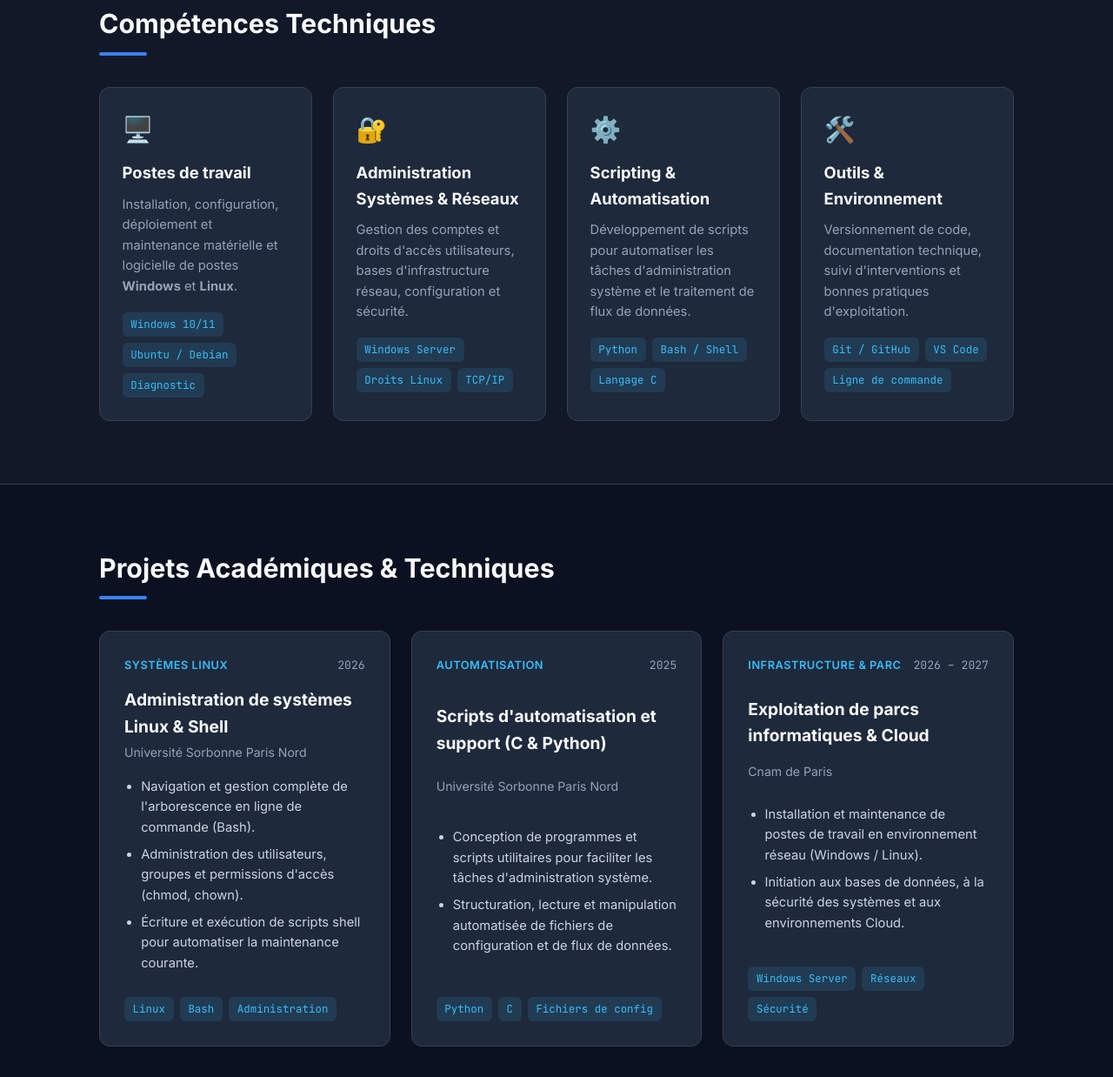
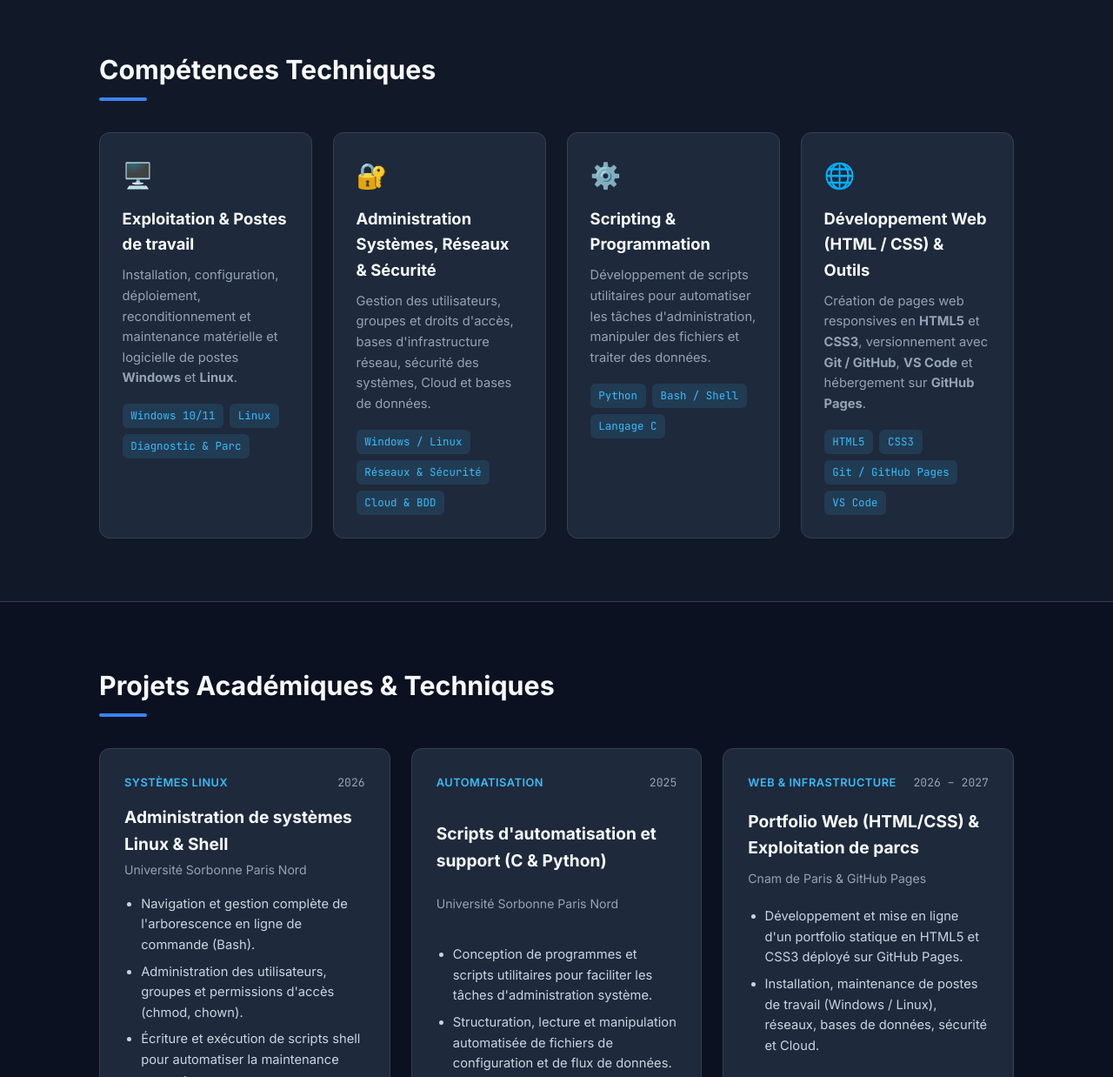
Before and after one commit to Meh-it/Portfolio-Mehdi, a plain HTML site: page index.html in a window 1280 px wide. Shown: the part 1332-2570 px from the top of the page at 87% size. Drawn offline with Linux system fonts and the light colour scheme.

Commit message:
Revise portfolio content and metadata in index.html
Updated portfolio details and improved descriptions throughout the HTML file.

```diff
--- a/index.html
+++ b/index.html
@@ -3,8 +3,8 @@
 <head>
   <meta charset="UTF-8" />
   <meta name="viewport" content="width=device-width, initial-scale=1.0" />
-  <title>Mehdi Chargui — Portfolio | Technicien Support & Systèmes</title>
-  <meta name="description" content="Portfolio de Mehdi Chargui, étudiant en DSP Développement et exploitation de parcs informatiques au Cnam de Paris. Recherche de stage Technicien support informatique (mars – avril 2027)." />
+  <title>Mehdi Chargui — Portfolio | Technicien Support &amp; Systèmes</title>
+  <meta name="description" content="Portfolio de Mehdi Chargui, étudiant en DSP Développement et exploitation de parcs informatiques au Cnam de Paris. Recherche de stage Technicien support informatique (1er mars – 23 avril 2027, modulable)." />
   <link rel="preconnect" href="https://fonts.googleapis.com" />
   <link rel="preconnect" href="https://fonts.gstatic.com" crossorigin />
   <link href="https://fonts.googleapis.com/css2?family=Inter:wght@400;500;600;700&family=JetBrains+Mono:wght@400;600&display=swap" rel="stylesheet" />
@@ -37,7 +37,7 @@
         <h1>Mehdi <span>CHARGUI</span></h1>
         <h2>Technicien Support Informatique &amp; Administration Systèmes</h2>
         <p class="hero-desc">
-          Étudiant en <strong>Diplôme de Spécialisation Professionnelle (DSP) Développement et exploitation de parcs informatiques</strong> au <strong>Cnam de Paris</strong>. Passionné par la maintenance de parcs, les environnements Windows/Linux et l'automatisation par le scripting.
+          Étudiant en <strong>Diplôme de Spécialisation Professionnelle (DSP) Développement et exploitation de parcs informatiques</strong> au <strong>Conservatoire National des Arts et Métiers (Cnam) de Paris</strong>. Passionné par la maintenance de parcs, les environnements Windows/Linux, l'automatisation par le scripting et le développement web.
         </p>
         <div class="hero-actions">
           <a href="#projets" class="btn btn-primary">Voir mes projets</a>
@@ -61,13 +61,13 @@
         </div>
         <div class="terminal-body">
           <p><span class="prompt">$</span> whoami</p>
-          <p class="output">Mehdi Chargui — Futur Technicien Support IT</p>
+          <p class="output">Mehdi Chargui — Technicien Support IT &amp; Systèmes</p>
           <p><span class="prompt">$</span> cat formation.txt</p>
           <p class="output">DSP Développement &amp; exploitation de parcs informatiques (Cnam Paris)</p>
           <p><span class="prompt">$</span> ls ./competences/</p>
-          <p class="output">Windows_Server/  Linux_Admin/  Reseaux/  Python/  Bash/  C/  Git/</p>
+          <p class="output">Windows_Linux/  Reseaux_Secu/  Python_Bash_C/  HTML_CSS/  Git_Pages/</p>
           <p><span class="prompt">$</span> ./check_disponibilite.sh</p>
-          <p class="output success">[OK] Stage 2 mois : 01/03/2027 au 23/04/2027 (Île-de-France)</p>
+          <p class="output success">[OK] Stage 2 mois : 01/03/2027 au 23/04/2027 (modulable)</p>
         </div>
       </div>
     </div>
@@ -79,10 +79,10 @@
       <h2 class="section-title">À propos de moi</h2>
       <div class="about-card">
         <p>
-          Basé à <strong>Bobigny (93)</strong> et étudiant au <strong>Conservatoire National des Arts et Métiers (Cnam) de Paris</strong>, je me spécialise dans le déploiement, le maintien en condition opérationnelle et le support des parcs informatiques.
+          Basé à <strong>Bobigny (93)</strong> et étudiant en <strong>Diplôme de Spécialisation Professionnelle (DSP) Développement et exploitation de parcs informatiques</strong> au <strong>Conservatoire National des Arts et Métiers (Cnam) de Paris</strong>, je me spécialise dans le déploiement, le maintien en condition opérationnelle et le support des parcs informatiques.
         </p>
         <p>
-          Rigueur, esprit d'analyse et sens du service guident ma pratique au quotidien : qu'il s'agisse de diagnostiquer une panne matérielle ou logicielle, de configurer un poste sous Windows ou Linux, ou d'automatiser des tâches répétitives en Python et Bash, j'aime apporter des solutions fiables et claires aux utilisateurs.
+          Rigueur, esprit d'analyse et sens du service guident ma pratique au quotidien : diagnostic de pannes matérielles ou logicielles, configuration de postes sous Windows ou Linux, automatisation de tâches en Python et Bash, ou intégration web en HTML5 et CSS3 déployée sur GitHub Pages.
         </p>
         <div class="qualities-grid">
           <div class="quality-item"><strong>Esprit d'analyse</strong><span>Diagnostic méthodique d'incidents</span></div>
@@ -101,44 +101,44 @@
       <div class="skills-grid">
         <article class="skill-card">
           <div class="skill-icon">🖥️</div>
-          <h3>Postes de travail</h3>
-          <p>Installation, configuration, déploiement et maintenance matérielle et logicielle de postes <strong>Windows</strong> et <strong>Linux</strong>.</p>
+          <h3>Exploitation &amp; Postes de travail</h3>
+          <p>Installation, configuration, déploiement, reconditionnement et maintenance matérielle et logicielle de postes <strong>Windows</strong> et <strong>Linux</strong>.</p>
           <div class="tags">
-            <span>Windows 10/11</span><span>Ubuntu / Debian</span><span>Diagnostic</span>
+            <span>Windows 10/11</span><span>Linux</span><span>Diagnostic &amp; Parc</span>
           </div>
         </article>
 
         <article class="skill-card">
           <div class="skill-icon">🔐</div>
-          <h3>Administration Systèmes &amp; Réseaux</h3>
-          <p>Gestion des comptes et droits d'accès utilisateurs, bases d'infrastructure réseau, configuration et sécurité.</p>
+          <h3>Administration Systèmes, Réseaux &amp; Sécurité</h3>
+          <p>Gestion des utilisateurs, groupes et droits d'accès, bases d'infrastructure réseau, sécurité des systèmes, Cloud et bases de données.</p>
           <div class="tags">
-            <span>Windows Server</span><span>Droits Linux</span><span>TCP/IP</span>
+            <span>Windows / Linux</span><span>Réseaux &amp; Sécurité</span><span>Cloud &amp; BDD</span>
           </div>
         </article>
 
         <article class="skill-card">
           <div class="skill-icon">⚙️</div>
-          <h3>Scripting &amp; Automatisation</h3>
-          <p>Développement de scripts pour automatiser les tâches d'administration système et le traitement de flux de données.</p>
+          <h3>Scripting &amp; Programmation</h3>
+          <p>Développement de scripts utilitaires pour automatiser les tâches d'administration, manipuler des fichiers et traiter des données.</p>
           <div class="tags">
             <span>Python</span><span>Bash / Shell</span><span>Langage C</span>
           </div>
         </article>
 
         <article class="skill-card">
-          <div class="skill-icon">🛠️</div>
-          <h3>Outils &amp; Environnement</h3>
-          <p>Versionnement de code, documentation technique, suivi d'interventions et bonnes pratiques d'exploitation.</p>
+          <div class="skill-icon">🌐</div>
+          <h3>Développement Web (HTML / CSS) &amp; Outils</h3>
+          <p>Création de pages web responsives en <strong>HTML5</strong> et <strong>CSS3</strong>, versionnement avec <strong>Git / GitHub</strong>, <strong>VS Code</strong> et hébergement sur <strong>GitHub Pages</strong>.</p>
           <div class="tags">
-            <span>Git / GitHub</span><span>VS Code</span><span>Ligne de commande</span>
+            <span>HTML5</span><span>CSS3</span><span>Git / GitHub Pages</span><span>VS Code</span>
           </div>
         </article>
       </div>
     </div>
   </section>
 
-  <!-- Projets Académiques -->
+  <!-- Projets Académiques & Techniques -->
   <section id="projets" class="section">
     <div class="container">
       <h2 class="section-title">Projets Académiques &amp; Techniques</h2>
@@ -178,17 +178,17 @@
 
         <article class="project-card">
           <div class="project-header">
-            <span class="project-tag">Infrastructure &amp; Parc</span>
+            <span class="project-tag">Web &amp; Infrastructure</span>
             <span class="project-year">2026 – 2027</span>
           </div>
-          <h3>Exploitation de parcs informatiques &amp; Cloud</h3>
-          <p class="project-place">Cnam de Paris</p>
+          <h3>Portfolio Web (HTML/CSS) &amp; Exploitation de parcs</h3>
+          <p class="project-place">Cnam de Paris &amp; GitHub Pages</p>
           <ul>
-            <li>Installation et maintenance de postes de travail en environnement réseau (Windows / Linux).</li>
-            <li>Initiation aux bases de données, à la sécurité des systèmes et aux environnements Cloud.</li>
+            <li>Développement et mise en ligne d'un portfolio statique en HTML5 et CSS3 déployé sur GitHub Pages.</li>
+            <li>Installation, maintenance de postes de travail (Windows / Linux), réseaux, bases de données, sécurité et Cloud.</li>
           </ul>
           <div class="tags">
-            <span>Windows Server</span><span>Réseaux</span><span>Sécurité</span>
+            <span>HTML5 / CSS3</span><span>GitHub Pages</span><span>Parcs &amp; Cloud</span>
           </div>
         </article>
       </div>
@@ -267,7 +267,7 @@
   <!-- Footer -->
   <footer class="footer">
     <div class="container">
-      <p>© 2026–2027 Mehdi CHARGUI — Bobigny (93) | Portfolio hébergé sur GitHub Pages</p>
+      <p>© 2026–2027 Mehdi CHARGUI — Bobigny (93) | Portfolio HTML/CSS hébergé sur GitHub Pages</p>
     </div>
   </footer>
 </body>
```
